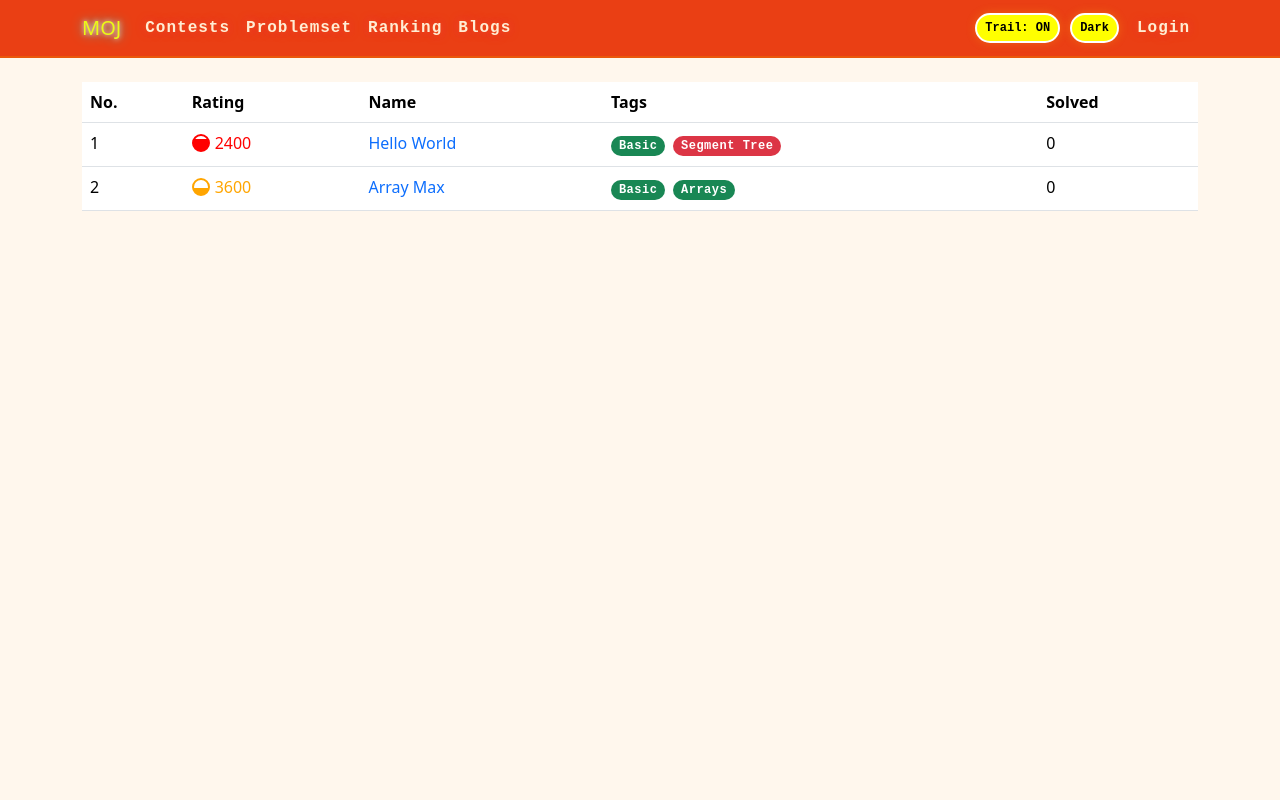
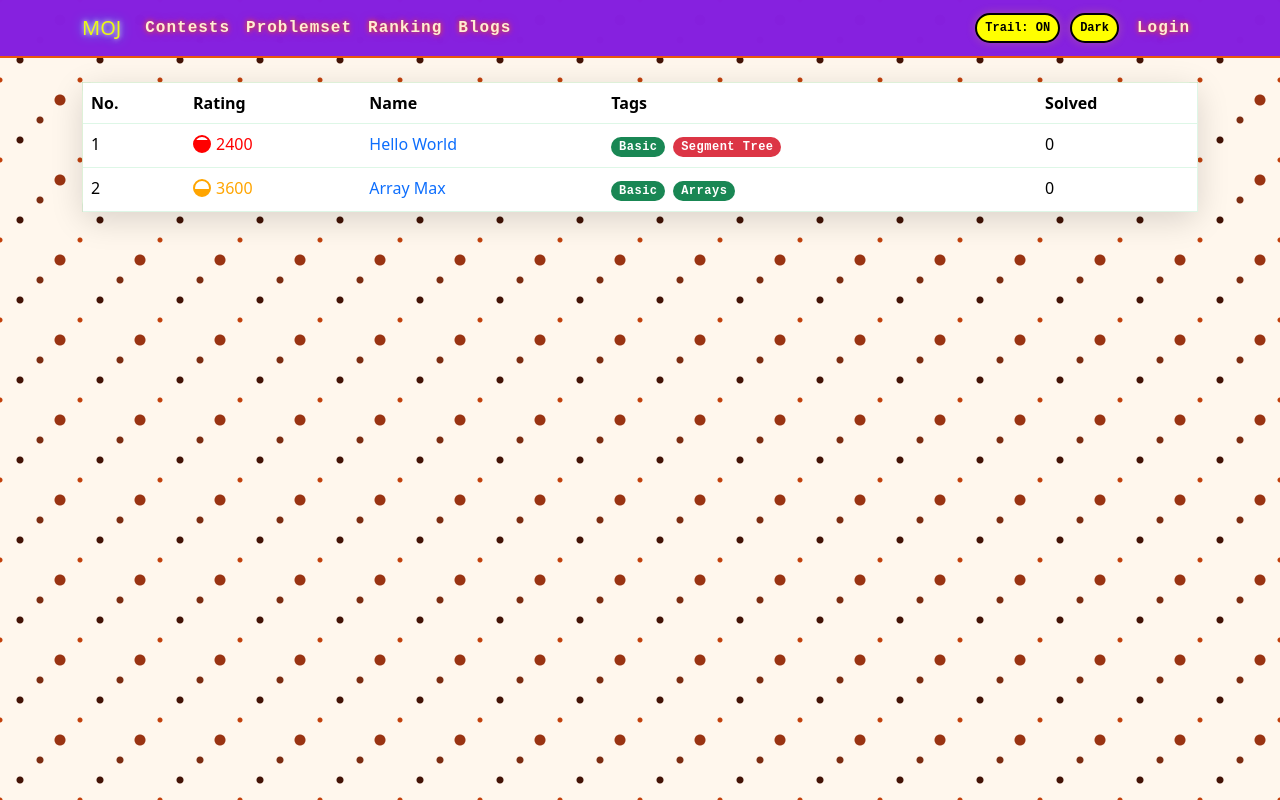
Before and after one commit to NoobmasterM/MOJ, a React (Vite) app: page /Problemset in a window 1280 px wide. Built offline with nearby package versions, Linux system fonts and the light colour scheme.

Commit message:
Khela hobe

```diff
--- a/src/CanvasTrail.jsx
+++ b/src/CanvasTrail.jsx
@@ -3,7 +3,10 @@ import React, { useEffect, useRef } from 'react';
 export default function CanvasTrail() {
   const canvasRef = useRef(null);
   const pointsRef = useRef([]);
-  const lastTimeRef = useRef(performance.now()); // Tracks time steps perfectly
+  const poppedDotsRef = useRef({});
+  const particlesRef = useRef([]);
+  const lastTimeRef = useRef(performance.now());
+  const lastMouseRef = useRef({ x: null, y: null });
 
   useEffect(() => {
     const canvas = canvasRef.current;
@@ -20,6 +23,102 @@ export default function CanvasTrail() {
     };
     window.addEventListener('resize', resize);
 
+    const checkLineIntersection = (x1, y1, x2, y2, cx, cy, r) => {
+      const dx = x2 - x1;
+      const dy = y2 - y1;
+      const len = Math.hypot(dx, dy);
+      if (len === 0) return Math.hypot(x1 - cx, y1 - cy) < r;
+
+      const u = ((cx - x1) * dx + (cy - y1) * dy) / (len * len);
+      const clampedU = Math.max(0, Math.min(1, u));
+
+      const closestX = x1 + clampedU * dx;
+      const closestY = y1 + clampedU * dy;
+
+      return Math.hypot(closestX - cx, closestY - cy) < r;
+    };
+
+    const processSlice = (x, y) => {
+      const prev = lastMouseRef.current;
+      const x1 = prev.x !== null ? prev.x : x;
+      const y1 = prev.y !== null ? prev.y : y;
+
+       if (y < 105) {
+        lastMouseRef.current = { x, y };
+        return;
+      }
+
+      const elementUnderCursor = document.elementFromPoint(x, y);
+      if (elementUnderCursor) {
+
+        const isInsideGlass = elementUnderCursor.closest('header, .navbar, .nav-link, main, section, table, .table, .accordion-item, .card');
+
+        if (isInsideGlass) {
+          lastMouseRef.current = { x, y };
+          return;
+        }
+      }
+
+
+
+      const gridSize = 80;
+      const offsets = [
+        { dx: 0, dy: 0 },
+        { dx: 40, dy: 40 },
+        { dx: 20, dy: 60 },
+        { dx: 60, dy: 20 }
+      ];
+
+      const minX = Math.min(x1, x) - 50;
+      const maxX = Math.max(x1, x) + 50;
+      const minY = Math.min(y1, y) - 50;
+      const maxY = Math.max(y1, y) + 50;
+
+      const startX = Math.floor(minX / gridSize) * gridSize;
+      const endX = Math.ceil(maxX / gridSize) * gridSize;
+      const startY = Math.floor(minY / gridSize) * gridSize;
+      const endY = Math.ceil(maxY / gridSize) * gridSize;
+
+      for (let gx = startX; gx <= endX; gx += gridSize) {
+        for (let gy = startY; gy <= endY; gy += gridSize) {
+          offsets.forEach((offset, idx) => {
+            const dotX = gx + offset.dx;
+            const dotY = gy + offset.dy;
+            const dotKey = `${dotX}_${dotY}_${idx}`;
+
+            if (poppedDotsRef.current[dotKey]) return;
+
+            if (checkLineIntersection(x1, y1, x, y, dotX, dotY, 28)) {
+
+               let cooldownDuration = 1500;
+              const elAtDot = document.elementFromPoint(dotX, dotY);
+              if (elAtDot && elAtDot.closest('main, section, table, .table, .accordion-item, .card')) {
+                cooldownDuration = 10;
+              }
+
+              poppedDotsRef.current[dotKey] = Date.now() + cooldownDuration;
+
+              const isDarkActive = document.body.classList.contains('dark-theme');
+              const burstColor = isDarkActive ? '#22c55e' : '#c2410c';
+
+              for (let i = 0; i < 8; i++) {
+                particlesRef.current.push({
+                  x: dotX,
+                  y: dotY,
+                  vx: (Math.random() - 0.5) * 6,
+                  vy: (Math.random() - 0.5) * 6,
+                  radius: Math.random() * 3.5 + 1,
+                  alpha: 1,
+                  color: burstColor
+                });
+              }
+            }
+          });
+        }
+      }
+      lastMouseRef.current = { x, y };
+    };
+
     const animate = () => {
       ctx.clearRect(0, 0, canvas.width, canvas.height);
 
@@ -27,25 +126,67 @@ export default function CanvasTrail() {
       const now = performance.now();
       const deltaTime = now - lastTimeRef.current;
 
-
-
       if (deltaTime >= 16) {
         if (points.length > 0) {
           points.pop();
         }
-        lastTimeRef.current = now; // Reset the clock tick
-      }
-
-
-      if (points.length < 4) {
-        requestAnimationFrame(animate);
-        return;
+        lastTimeRef.current = now;
       }
 
       const isDarkActive = document.body.classList.contains('dark-theme');
-      const baseColor = isDarkActive ? 'coral' : 'chartreuse';
+      const baseColor = isDarkActive ? 'coral' : '#4b0aff';
+      const currentBgColor = isDarkActive ? '#1e1e24' : '#fff7ed';
 
+      const activePopped = poppedDotsRef.current;
+      const currentTime = Date.now();
 
+      ctx.save();
+      ctx.shadowBlur = 0;
+      ctx.shadowColor = 'transparent';
+
+      for (let key in activePopped) {
+        const targetTime = activePopped[key];
+        if (currentTime > targetTime) {
+          delete activePopped[key];
+        } else {
+          const [px, py] = key.split('_');
+          const dotX = parseFloat(px);
+          const dotY = parseFloat(py);
+
+          ctx.beginPath();
+          ctx.arc(dotX, dotY, 14, 0, Math.PI * 2);
+          ctx.fillStyle = currentBgColor;
+          ctx.globalAlpha = 1.0;
+          ctx.fill();
+
+          const timeLeft = targetTime - currentTime;
+          if (timeLeft > 9500) {
+            const scale = (10000 - timeLeft) / 500;
+            ctx.beginPath();
+            ctx.arc(dotX, dotY, 5 * (1 + scale * 2), 0, Math.PI * 2);
+            ctx.fillStyle = isDarkActive ? `rgba(34,197,94,${(1 - scale) * 0.5})` : `rgba(194,65,12,${(1 - scale) * 0.5})`;
+            ctx.fill();
+          }
+        }
+      }
+
+      ctx.globalAlpha = 1.0;
+      particlesRef.current = particlesRef.current.filter(p => {
+        p.x += p.vx;
+        p.y += p.vy;
+        p.alpha -= 0.03;
+        if (p.alpha <= 0) return false;
+
+        ctx.beginPath();
+        ctx.arc(p.x, p.y, p.radius, 0, Math.PI * 2);
+        ctx.fillStyle = p.color;
+        ctx.globalAlpha = p.alpha;
+        ctx.fill();
+        return true;
+      });
+      ctx.restore();
+
+      if (points.length >= 4) {
         for (let i = 0; i < points.length - 2; i++) {
           const p1 = points[i];
           const p2 = points[i + 1];
@@ -68,12 +209,11 @@ export default function CanvasTrail() {
           ctx.lineCap = 'round';
           ctx.lineJoin = 'round';
 
-         const shadowValue = isDarkActive ? baseColor : 'rgba(15, 23, 42, 0.2)';
-
           ctx.shadowBlur = isDarkActive ? ratio * 14 : ratio * 8;
-        ctx.shadowColor = shadowValue;
+          ctx.shadowColor = isDarkActive ? baseColor : 'rgba(15, 23, 42, 0.2)';
 
           ctx.stroke();
+        }
       }
 
       requestAnimationFrame(animate);
@@ -82,12 +222,11 @@ export default function CanvasTrail() {
     const animationId = requestAnimationFrame(animate);
 
     const handleMove = (e) => {
-
-      const shadowX = e.clientX - 25;
-      const shadowY = e.clientY + 30;
+      const shadowX = e.clientX;
+      const shadowY = e.clientY;
 
       pointsRef.current.unshift({ x: shadowX, y: shadowY });
-
+      processSlice(shadowX, shadowY);
 
       const maxTrailLength = 28;
       if (pointsRef.current.length > maxTrailLength) {
@@ -114,7 +253,8 @@ export default function CanvasTrail() {
         width: '100vw',
         height: '100vh',
         pointerEvents: 'none',
-        zIndex: 999999,
+        zIndex: 9999999,
+        isolation: 'isolate'
       }}
     />
   );
--- a/src/index.css
+++ b/src/index.css
@@ -2,7 +2,9 @@
 @import "tailwindcss/components";
 @import "tailwindcss/utilities";
 
-
+/* ==========================================================================
+   GLOBAL LAYOUT & RESET CONFIGURATIONS
+   ========================================================================== */
 html, body, #root {
   margin: 0;
   padding: 0;
@@ -12,7 +14,8 @@ html, body, #root {
   transition: background-color 0.25s ease, color 0.25s ease;
 }
 
-#root, main, section, .container, .row, .col, .container-fluid {
+/* Drops default block colors so your custom background pattern remains fully visible */
+main, section, .container, .row, .col, .container-fluid {
   background-color: transparent !important;
 }
 
@@ -20,146 +23,142 @@ html, body, #root {
   text-decoration: none;
 }
 
+/* ==========================================================================
+   GLOBAL OPTICAL ILLUSION PATTERN BACKGROUND (SELF-CONTAINED & FLICKER-FREE)
+   ========================================================================== */
+body {
+  position: relative;
+}
 
+/*Here new stuff*/
+/* body::before {
+  content: "";
+  position: fixed;
+  top: 0;
+  left: 0;
+  width: 100%;
+  height: 100%;
+  z-index: -1;
+  pointer-events: none;
+
+
+  background-image:
+
+    linear-gradient(135deg, rgba(255, 0, 127, 0.02) 0%, rgba(0, 240, 255, 0.03) 60%, transparent 100%),
+
+
+    linear-gradient(to right, transparent, rgba(255, 0, 127, 0.6) 10%, rgba(255, 0, 127, 0.9) 40%, rgba(255, 0, 127, 0.2) 70%, transparent),
+
+
+    linear-gradient(to bottom, transparent, rgba(0, 240, 255, 0.7) 15%, rgba(0, 240, 255, 0.9) 35%, rgba(0, 240, 255, 0.1) 75%, transparent),
+
+
+    linear-gradient(to right, transparent, rgba(0, 240, 255, 0.7) 20%, rgba(0, 240, 255, 0.9) 50%, rgba(0, 240, 255, 0.1) 90%, transparent),
+
+
+    linear-gradient(to bottom, transparent, rgba(255, 0, 127, 0.5) 5%, rgba(255, 0, 127, 0.8) 45%, rgba(255, 0, 127, 0.1) 80%, transparent),
+
+
+    linear-gradient(to right, transparent, rgba(0, 240, 255, 0.4) 0%, rgba(0, 240, 255, 0.6) 60%, transparent 100%),
+
+
+    linear-gradient(to right, transparent, rgba(255, 0, 127, 0.5) 40%, rgba(255, 0, 127, 0.1) 95%);
+
+  background-repeat: no-repeat;
+/
+  background-position:
+    center,
+    0% 9%,
+    3% 0%,
+    0% 95%,
+    97% 0%,
+    2% 8%;
+
+
+
+  background-size:
+    100% 100%,
+    100% 2px,
+    2px 500px,
+    80% 2px,
+    2px 600px,
+    280px 2px,
+
+} */
+
+/* body::before {
+  content: "";
+  position: fixed;
+  top: 0;
+  left: 0;
+  width: 100%;
+  height: 100%;
+  z-index: -2;
+  pointer-events: none;
+
+  background-image:
+    radial-gradient(circle at 10% 15%, rgba(34, 197, 94, 0.15) 0%, rgba(34, 197, 94, 0.05) 40%, transparent 70%),
+    radial-gradient(circle at 5% 45%, rgba(34, 197, 94, 0.20) 0%, rgba(34, 197, 94, 0.08) 25%, transparent 55%),
+    radial-gradient(circle at 92% 85%, rgba(34, 197, 94, 0.18) 0%, rgba(34, 197, 94, 0.04) 30%, transparent 60%),
+    radial-gradient(circle at 95% 30%, rgba(34, 197, 94, 0.12) 0%, transparent 45%);
+
+  background-repeat: no-repeat;
+  background-position: center;
+  background-size: 100% 100%;
+
+  filter: var(--matrix-pattern-visibility);
+} */
+
+body::before {
+  content: "";
+  position: fixed;
+  top: 0;
+  left: 0;
+  width: 100%;
+  height: 100%;
+  z-index: -2;
+  pointer-events: none;
+
+  background-image:
+    radial-gradient(circle, var(--kirby-dot-color-1) 3px, transparent 4px),
+    radial-gradient(circle, var(--kirby-dot-color-2) 2px, transparent 3px),
+    radial-gradient(circle, var(--kirby-dot-color-3) 5px, transparent 6px),
+    radial-gradient(circle, var(--kirby-dot-color-4) 3px, transparent 4px);
+
+  background-repeat: repeat;
+
+  background-position:
+    0 0,
+    40px 40px,
+    20px 60px,
+    60px 20px;
+
+  background-size: 80px 80px;
+
+
+}
+
+
+
+/* ==========================================================================
+   LIGHT MODE DESIGN SPECIFICATIONS
+   ========================================================================== */
 body.light-theme {
+  --btn-active-bg: yellow;
+  --btn-active-text: black;
+  --btn-active-border: black;
+  --btn-inactive-bg: white;
+  --btn-inactive-text: black;
+  --btn-inactive-border: black;
+  --btn-hover-active-bg: red;
+  --btn-hover-inactive-bg: limegreen;
 
-    --btn-active-bg: yellow;
-  --btn-active-text: black;
-  --btn-active-border: white;
-  --btn-inactive-bg: coral;
-  --btn-inactive-text: white;
-  --btn-inactive-border: yellow;
-  --btn-hover-active-bg: lightyellow;
-  --btn-hover-inactive-bg: orangered;
-
-    /*Options:*/
-  /*
-  --main-light-bg: #f6f8fa;
-  --main-light-text-color: #24292e;
-  --main-light-heading-color: #0969da;
-  --main-light-problemset-header: #eaeef2;
-  --main-light-problemset-header-text: #24292e;
-  --main-light-navbar-bg: purple;
-  --main-light-navbar-border: blueviolet;
-  --main-light-navbar-shadow: mintcream;
-  --main-light-navbar-brand: white;
-  --main-light-navbar-brand-shadow: gold;
-  --main-light-navbar-nav: plum;
-  --main-light-navbar-nav-shadow: lavender;
-  --main-light-navbar-nav-hover: gold;
-  --main-light-navbar-hover-shadow: honeydew;
-  */
-
-  /*
-  --main-light-bg: #eceff4;
-  --main-light-text-color: #2e3440;
-  --main-light-heading-color: #5e81ac;
-
-  --main-light-problemset-header: #e5e9f0;
-  --main-light-problemset-header-text: #3b4252;
-
-  --main-light-navbar-bg: #81a1c1;
-  --main-light-navbar-border: #88c0d0;
-
-  --main-light-navbar-brand: #ffffff;
-  --main-light-navbar-brand-shadow: #88c0d0;
-
-  --main-light-navbar-nav: #d8dee9;
-  --main-light-navbar-nav-shadow: none;
-
-  --main-light-navbar-nav-hover: #ffffff;
-  --main-light-navbar-hover-shadow: #8fbcbb;
-  */
-  /*
-  --main-light-bg: #fafaf9;
-  --main-light-text-color: #1c1917;
-  --main-light-heading-color: #15803d;
-  --main-light-problemset-header: #f0fdf4;
-  --main-light-problemset-header-text: #166534;
-
-  --main-light-navbar-bg: #292524;
-  --main-light-navbar-border: #4ade80;
-
-  --main-light-navbar-brand: #4ade80;
-  --main-light-navbar-brand-shadow: #16a34a;
-
-  --main-light-navbar-nav: #e7e5e4;
-  --main-light-navbar-nav-shadow: none;
-
-  --main-light-navbar-nav-hover: #ffffff;
-  --main-light-navbar-hover-shadow: #4ade80;
-  */
-  /*
-  --main-light-bg: #f0fdfa;
-  --main-light-text-color: #1e1b4b;
-  --main-light-heading-color: #db2777;
-
-  --main-light-problemset-header: #fce7f3;
-  --main-light-problemset-header-text: #9d174d;
-
-  --main-light-navbar-bg: #06b6d4;
-  --main-light-navbar-border: #ec4899;
-
-  --main-light-navbar-brand: #ffffff;
-  --main-light-navbar-brand-shadow: #ff007f;
-
-  --main-light-navbar-nav: #ffffff;
-  --main-light-navbar-nav-shadow: #0891b2;
-
-  --main-light-navbar-nav-hover: #fdf2e9;
-  --main-light-navbar-hover-shadow: #ec4899;
-  */
-  /*
-  --main-light-bg: #f5e6e8;
-  --main-light-text-color: #2b1c1e;
-  --main-light-heading-color: #d946ef;
-  --main-light-problemset-header: #ffd6e0;
-  --main-light-problemset-header-text: #701a2f;
-  --main-light-navbar-bg: #4c1d95;
-  --main-light-navbar-border: #06b6d4;
-  --main-light-navbar-brand: #ffffff;
-  --main-light-navbar-brand-shadow: #06b6d4;
-  --main-light-navbar-nav: #f3e8ff;
-  --main-light-navbar-nav-shadow: none;
-  --main-light-navbar-nav-hover: #06b6d4;
-  --main-light-navbar-hover-shadow: #00f0ff;
-  */
-  /*
-  --main-light-bg: #d0daf0;
-  --main-light-text-color: #0f172a;
-  --main-light-heading-color: #1d4ed8;
-  --main-light-problemset-header: #b3c7f7;
-  --main-light-problemset-header-text: #032169;
-  --main-light-navbar-bg: #1e293b;
-  --main-light-navbar-border: #f43f5e;
-  --main-light-navbar-brand: #ffffff;
-  --main-light-navbar-brand-shadow: #f43f5e;
-  --main-light-navbar-nav: #cbd5e1;
-  --main-light-navbar-nav-shadow: none;
-  --main-light-navbar-nav-hover: #ffffff;
-  --main-light-navbar-hover-shadow: #f43f5e;
-  */
-  /*
-  --main-light-bg: #eafae6;
-  --main-light-text-color: #062402;
-  --main-light-heading-color: #16a34a;
-  --main-light-problemset-header: #cbf5c1;
-  --main-light-problemset-header-text: #0b4704;
-  --main-light-navbar-bg: #090d16;
-  --main-light-navbar-border: #a3e635;
-  --main-light-navbar-brand: #a3e635;
-  --main-light-navbar-brand-shadow: #16a34a;
-  --main-light-navbar-nav: #ffffff;
-  --main-light-navbar-nav-shadow: #16a34a;
-  --main-light-navbar-nav-hover: #ffffff;
-  --main-light-navbar-hover-shadow: #a3e635;
-  */
-   --main-light-bg: #fff7ed;
+  --main-light-bg: #fff7ed;
   --main-light-text-color: #431407;
   --main-light-heading-color: #dc2626;
   --main-light-problemset-header: #ffedd5;
   --main-light-problemset-header-text: #7c2d12;
-  --main-light-navbar-bg: #ea3f14;
+  --main-light-navbar-bg: #8620dffd;
   --main-light-navbar-border: #ea580c;
   --main-light-navbar-brand: #ebfa15;
   --main-light-navbar-brand-shadow: #ece8dc;
@@ -167,6 +166,16 @@ body.light-theme {
   --main-light-navbar-nav-shadow: #ea580c;
   --main-light-navbar-nav-hover: #ffffff;
   --main-light-navbar-hover-shadow: #f97316;
+
+     --kirby-dot-color-1: #7c2d12;  /*Deep warm mahogany clay */
+     --kirby-dot-color-2: #c2410c; /* Muted tech-copper */
+     --kirby-dot-color-3: #9a3412; /* Rich earth bronze */
+     --kirby-dot-color-4: #431407; /* Sleek charcoal bark */
+
+
+    --content-shield-bg: rgba(255, 247, 237, 0.40);
+    --content-shield-blur: blur(3px);
+    --matrix-pattern-visibility: contrast(0.2) brightness(1.8) opacity(0.005);
 
   background-color: var(--main-light-bg) !important;
   color: var(--main-light-text-color) !important;
@@ -214,22 +223,17 @@ body.light-theme .nav-link:hover {
   transform: translateY(-1px);
 }
 
-
 body.light-theme .navbar-brand:hover {
-
   color: var(--main-light-navbar-nav-hover) !important;
-
-
   text-shadow: 0 0 10px var(--main-light-navbar-hover-shadow), 0 0 25px var(--main-light-navbar-hover-shadow) !important;
-
-
   transform: translateY(-1px);
   display: inline-block;
   transition: all 0.2s ease-in-out;
 }
 
-
-
+/* ==========================================================================
+   DARK MODE DESIGN SPECIFICATIONS
+   ========================================================================== */
 body.dark-theme {
   --main-dark-bg: #1e1e24;
   --main-dark-text-color: #abb2bf;
@@ -254,14 +258,25 @@ body.dark-theme {
   --nightclub-nav-shadow: #ae00ff;
   --nightclub-nav-hover: pink;
 
-   --btn-active-bg: rgba(0, 204, 255, 0.15);
+  --btn-active-bg: rgba(0, 204, 255, 0.15);
   --btn-active-text: #00e5ff;
   --btn-active-border: #00e5ff;
   --btn-inactive-bg: rgba(255, 255, 255, 0.08);
-  --btn-inactive-text: rgba(255, 255, 255, 0.65);
-  --btn-inactive-border: rgba(255, 255, 255, 0.2);
+  --btn-inactive-text: rgba(250, 5, 5, 0.65);
+  --btn-inactive-border: rgba(240, 11, 156, 0.89);
   --btn-hover-active-bg: rgba(0, 204, 255, 0.3);
-  --btn-hover-inactive-bg: rgba(255, 255, 255, 0.18);
+  --btn-hover-inactive-bg: rgba(246, 11, 11, 0.265);
+
+      --kirby-dot-color-1: #22c55e;
+      --kirby-dot-color-2: #16a34a;
+      --kirby-dot-color-3: #22c55e;
+      --kirby-dot-color-4: #15803d;
+
+
+
+    --content-shield-bg: rgba(30, 30, 36, 0.45);
+    --content-shield-blur: blur(3px);
+    --matrix-pattern-visibility: brightness(1.3) opacity(1);
 
   background-color: var(--main-dark-bg) !important;
   color: var(--main-dark-text-color) !important;
@@ -314,7 +329,6 @@ body.dark-theme .accordion-item {
   border-color: #3e4451 !important;
 }
 
-
 body.dark-theme .navbar {
   background-color: var(--nightclub-bg) !important;
   border-bottom: 2px solid var(--nightclub-border) !important;
@@ -342,18 +356,12 @@ body.dark-theme .nav-link:hover {
 }
 
 body.dark-theme .navbar-brand:hover {
-
   color: var(--nightclub-nav-hover) !important;
-
-
   text-shadow: 0 0 10px var(--nightclub-nav-shadow), 0 0 25px var(--nightclub-nav-shadow) !important;
-
-
   transform: translateY(-1px);
   display: inline-block;
   transition: all 0.2s ease-in-out;
 }
-
 
 body.dark-theme table,
 body.dark-theme .table,
@@ -378,9 +386,36 @@ body.dark-theme .table thead tr.table-light th {
   border-bottom: 2px solid #3e4451 !important;
 }
 
+/* ─── FIXED THE DOUBLE-SELECTOR SYNTAX ERROR BUG HERE ─── */
 body.dark-theme .table td div,
 body.dark-theme .table td span:not(.badge),
 body.dark-theme .table td ul,
 body.dark-theme .table td li {
   background-color: transparent !important;
 }
+
+
+/* ==========================================================================
+   INTEGRATED GLASS SHIELD HOOKS (FUTURE-PROOF FOR ANY COMPONENT)
+   ========================================================================== */
+/* This blocks the neon lasers right behind your text layers */
+#root main,
+#root section,
+#root table,
+#root .table,
+#root .accordion-item,
+#root .card,
+#root [class*="Problemset"],
+#root [class*="Ptemplate"] {
+  background-color: var(--content-shield-bg) !important;
+  backdrop-filter: var(--content-shield-blur) !important;
+  -webkit-backdrop-filter: var(--content-shield-blur) !important;
+  border-radius: 12px;
+
+  border: 0.5px solid rgba(34, 197, 94, 0.15);
+  padding: 14px;
+  box-shadow: 0 8px 32px rgba(0, 0, 0, 0.15);
+  transition: background-color 0.25s ease;
+
+  color: inherit !important;
+}
```
Also changed, not shown: src/Home.jsx (+12 -1 lines), src/Problems/Ptemplate.jsx (+18 -7 lines). Lines whose indentation alone changed are shown as unchanged.
